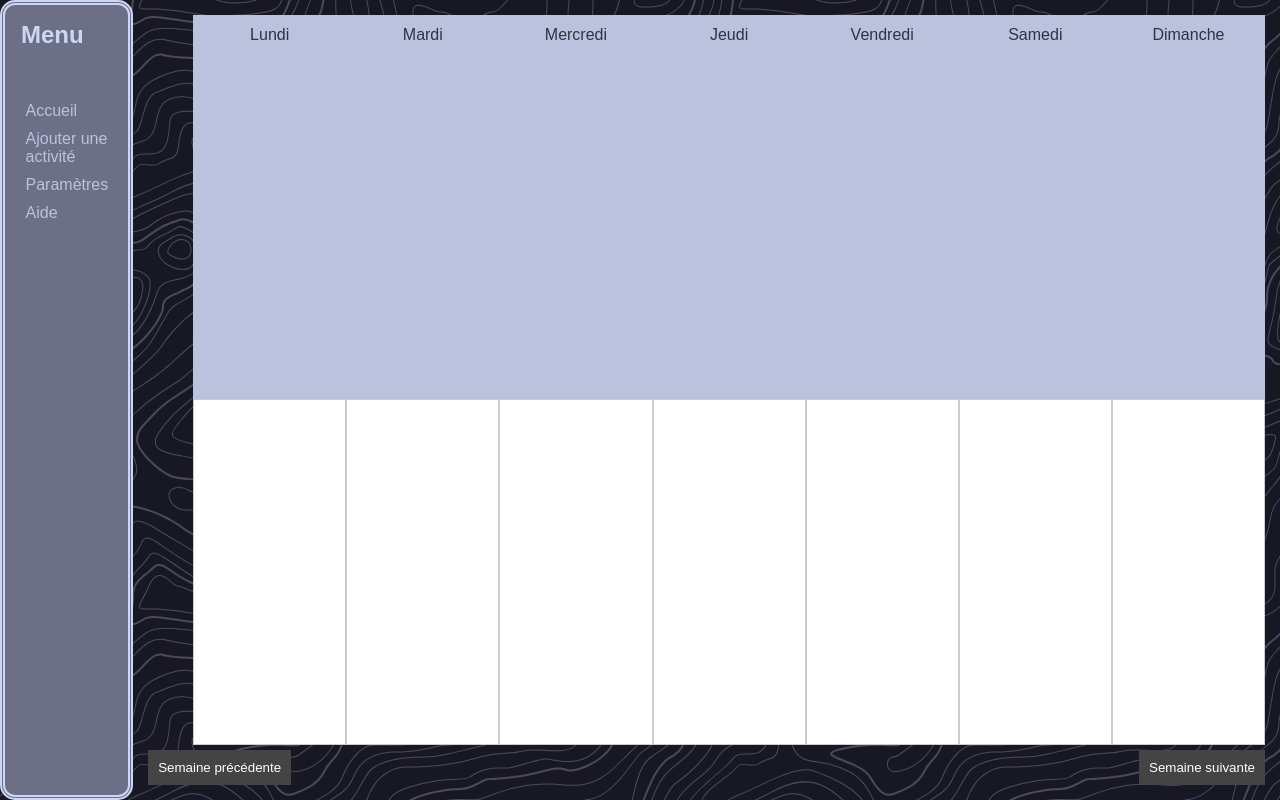
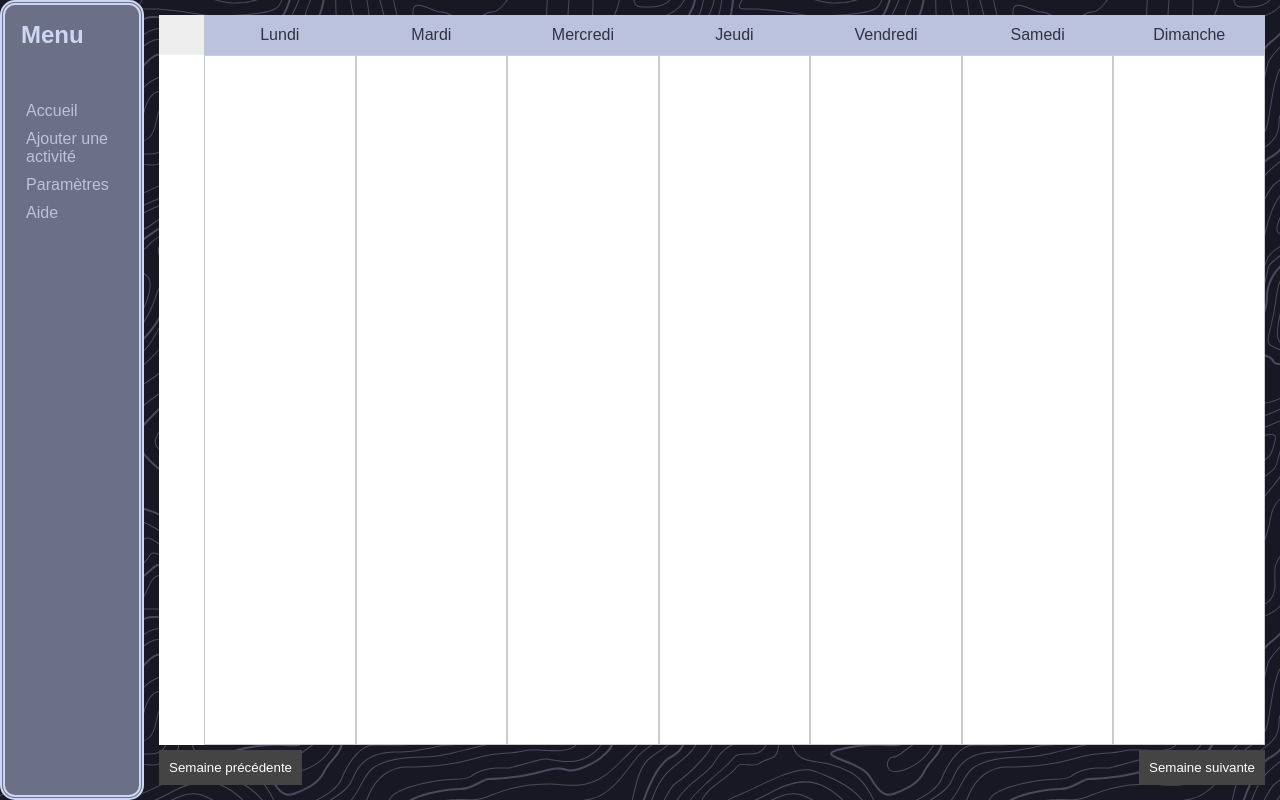
Before and after one commit to RicardMatteo/Appli-Web, a React (Create React App) app in the folder ade-en-mieux/: page /agenda in a window 1280 px wide. Built offline with nearby package versions, Linux system fonts and the light colour scheme.

Commit message:
fix: heigh

```diff
--- a/ade-en-mieux/src/routes/agenda/agenda.scss
+++ b/ade-en-mieux/src/routes/agenda/agenda.scss
@@ -4,28 +4,25 @@
 body {
     font-family: Arial, sans-serif;
     margin: 0;
+    display: flex;
     flex-direction: column;
-
+    height: 100vh;
 }
-
-
 
 .sidebar {
     width: 9em;
-    height :100%;
+    height: 100%;
     border: thick double var(--text);
     background-color: var(--overlay0);
     border-radius: 15px;
     color: white;
     padding: 1em;
     box-sizing: border-box;
-    /* position: fixed; /* Stay in place */
-    z-index: 1; /* Stay on top */
-    top: 0; /* Stay at the top */
+    z-index: 1;
+    top: 0;
     left: 0;
-    flex-grow: 1;
+    flex-shrink: 0;
     cursor: pointer;
-
 }
 
 .sidebar h2 {
@@ -47,48 +44,37 @@ body {
     color: var(--subtext1);
     text-decoration: none;
     transition: color 0.3s;
-
 }
 
 .sidebar ul li a:hover {
     color: var(--peach);
 }
 
-
 .main-content {
     display: flex;
     flex-direction: column;
-    align-items: center;
     flex-grow: 1;
     padding: 15px;
     box-sizing: border-box;
-    position: relative; /* Stay in place */
-    z-index: 1; /* Stay on top */
-    top: 0px; /* Stay at the top */
-    left: 0px;
-    width: 100%;
+    width: calc(100% - 9em); /* Adjust width considering sidebar */
     height: 100%;
-    flex-grow: 9;
 }
 
 .agenda {
-    display: grid;
-    grid-template-columns: 45px repeat(7, 1fr);
-
+    display: flex;
+    flex-direction: column;
+    flex-grow: 1;
     width: 100%;
-    height: 100%;
-
 }
 
 .header {
-    display: contents;
+    display: grid;
     grid-template-columns: 45px repeat(7, 1fr);
-    height: 10px;
-    position: relative;
+    background-color: var(--subtext1);
+    flex-shrink: 0; /* Allow header to shrink if needed */
 }
 
 .header .day {
-    background-color: var(--subtext1);
     color: var(--surface0);
     text-align: center;
     padding: 10px;
@@ -96,42 +82,34 @@ body {
 }
 
 .body {
-    display: contents;
-    position: relative;
-    height: auto;
+    display: grid;
+    grid-template-columns: 45px repeat(7, 1fr);
+    flex-grow: 1;
+    background-color: #fff;
 }
 
-.hours-label{
-    width : 0px;
-  }
+.hours-label {
+    width: 45px;
+    background-color: #eee;
+}
 
 .hours-column {
-    width : 45px;
-    align-items: center;
     color: #fefefe;
 }
 
 .hours-column .hour {
     height: 8.33%; /* 1 hour = 8.33% of 12 hours (8-20) */
-    position: relative;
-    top : -1%;
-
+    display: flex;
     justify-content: center;
+    align-items: center;
     font-size: 0.9em;
     color: #555;
-}
-
-.hours-column .hour[hour="20"]{
-    position: relative;
-    top : -2%;
 }
 
 .column {
     background-color: #fff;
     border: 1px solid #ccc;
     position: relative;
-    height: auto;
-
 }
 
 .activity {
@@ -144,7 +122,7 @@ body {
     box-sizing: border-box;
     cursor: pointer;
     transition: background-color 0.3s ease;
-    text-align:center;
+    text-align: center;
 }
 
 .activity:hover {
@@ -176,7 +154,6 @@ body {
     font-weight: bold;
 }
 
-
 .time-slot {
     height: 8.33%; /* 1 hour = 8.33% of 12 hours (8-20) */
     border-top: 1px solid #eee;
@@ -194,7 +171,6 @@ body {
     background-color: #ccc;
 }
 
-
 .time-slot[data-hour="8"],
 .time-slot[data-hour="10"],
 .time-slot[data-hour="12"],
@@ -204,30 +180,26 @@ body {
     border-top: 2px solid #bbb;
 }
 
-
-
-
-
 /* Modal styles */
 .modal {
-    display: none; /* Hidden by default */
-    position: fixed; /* Stay in place */
-    z-index: 1; /* Sit on top */
+    display: none;
+    position: fixed;
+    z-index: 1;
     left: 0;
     top: 0;
     width: 100%;
     height: 100%;
-    overflow: auto; /* Enable scroll if needed */
-    background-color: rgb(0,0,0); /* Fallback color */
-    background-color: rgba(0,0,0,0.4); /* Black w/ opacity */
+    overflow: auto;
+    background-color: rgb(0,0,0);
+    background-color: rgba(0,0,0,0.4);
 }
 
 .modal-content {
     background-color: #fefefe;
-    margin: 15% auto; /* 15% from the top and centered */
+    margin: 15% auto;
     padding: 20px;
     border: 1px solid #888;
-    width: 80%; /* Could be more or less, depending on screen size */
+    width: 80%;
     max-width: 500px;
 }
 
@@ -245,12 +217,11 @@ body {
     cursor: pointer;
 }
 
-
 .main-container {
     display: flex;
+    width: 100%;
+    height: 100%;
     position: fixed;
     top: 0;
     left: 0;
-    width: 100%;
-    height: 100%;
 }
```
Also changed, not shown: ade-en-mieux/src/routes/agenda/agenda.tsx (+14 -13 lines).
